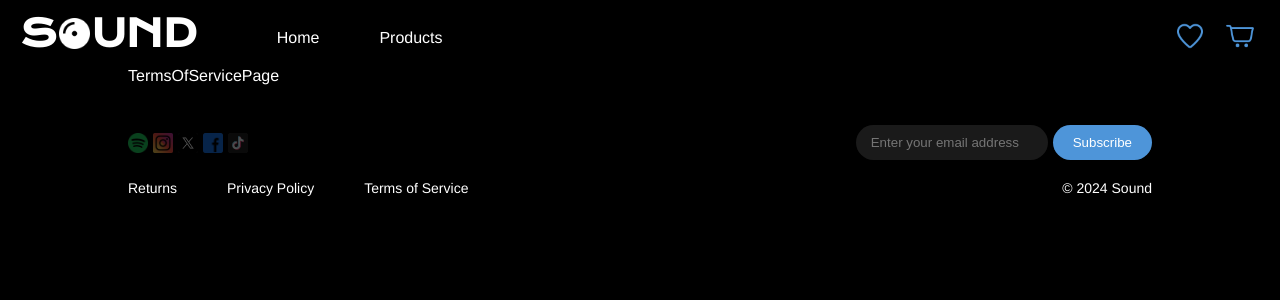
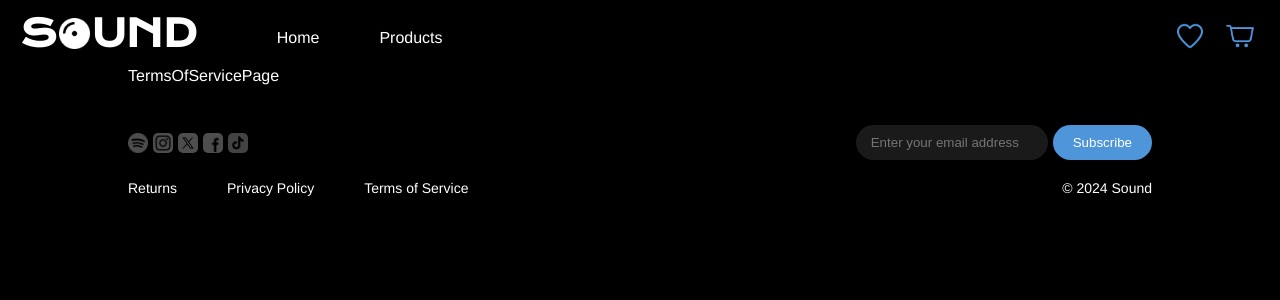
Before and after one commit to marielle-lopez/e-shop, a React (Vite) app: page /terms-of-service in a window 1280 px wide. Shown: the top 300 px of the page. Built offline with nearby package versions, Linux system fonts and the light colour scheme.

Commit message:
added x and tiktok specific icon styling

```diff
--- a/src/components/Footer/Footer.jsx
+++ b/src/components/Footer/Footer.jsx
@@ -17,14 +17,18 @@ const Footer = () => {
             src="./src/assets/instagram.png"
             alt="Instagram icon"
           />
-          <img className={styles.icon} src="./src/assets/x.png" alt="X icon" />
+          <img
+            className={styles.icon__alt}
+            src="./src/assets/x.png"
+            alt="X icon"
+          />
           <img
             className={styles.icon}
             src="./src/assets/facebook.png"
             alt="Facebook icon"
           />
           <img
-            className={styles.icon}
+            className={styles.icon__alt}
             src="./src/assets/tiktok.png"
             alt="Tiktok icon"
           />
--- a/src/components/Footer/Footer.module.scss
+++ b/src/components/Footer/Footer.module.scss
@@ -1,3 +1,5 @@
+@use "../../styles/partials/palette";
+
 .wrapper {
   display: flex;
   flex-direction: column;
@@ -14,6 +16,38 @@
 .icon {
   width: 20px;
   opacity: 30%;
+
+  border-radius: 5px;
+  filter: grayscale(1) contrast(0) brightness(5);
+  transition: 0.3s;
+
+  &__alt {
+    filter: invert(1) grayscale(1);
+    width: 20px;
+    opacity: 30%;
+    border-radius: 5px;
+    transition: 0.3s;
+
+    &:hover,
+    &:active {
+      cursor: pointer;
+    }
+
+    &:hover {
+      filter: invert(0);
+      opacity: 100%;
+    }
+  }
+
+  &:hover,
+  &:active {
+    cursor: pointer;
+  }
+
+  &:hover {
+    filter: grayscale(0) contrast(1) brightness(1);
+    opacity: 100%;
+  }
 }
 
 .row_wrapper {
@@ -32,6 +66,12 @@
     color: white;
     text-decoration: none;
     font-size: 14px;
+
+    transition: 0.3s;
+
+    &:hover {
+      color: palette.$accent-color;
+    }
   }
 }
 
```
